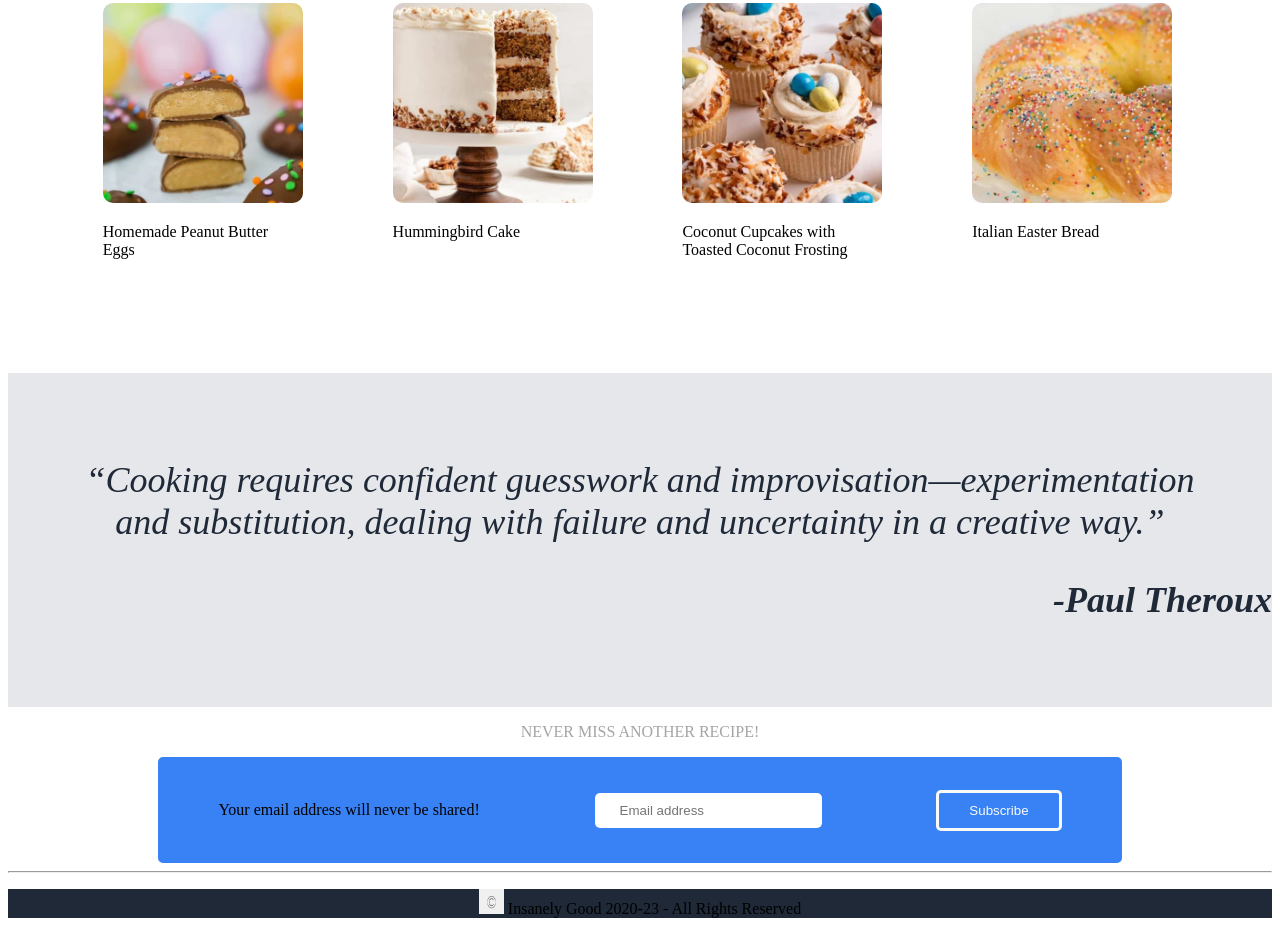
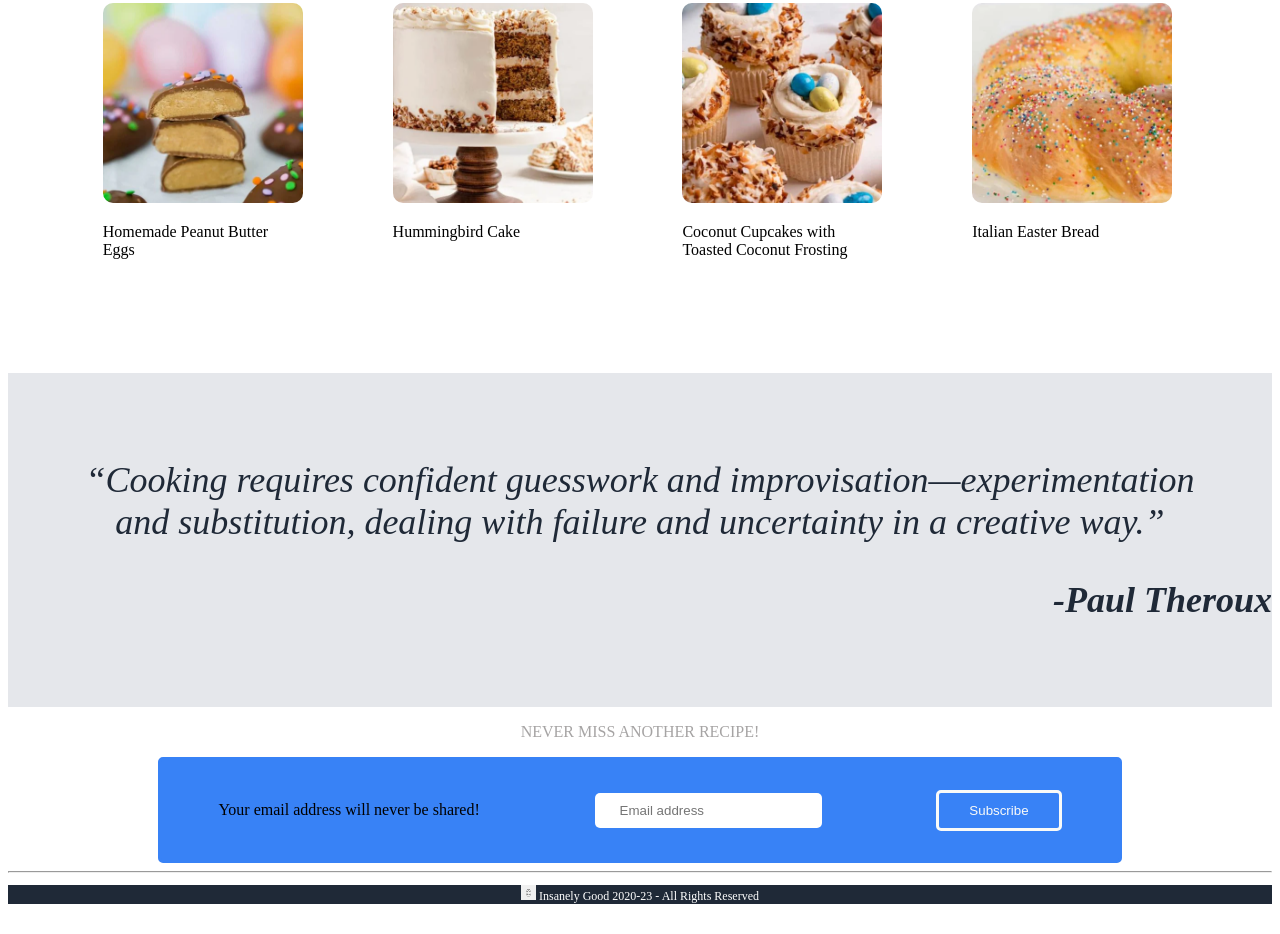
Before and after one commit to Swatz24/ProjectLandingPage, a plain HTML site: page index.html in a window 1280 px wide. Shown: the part 539-1473 px from the top of the page. Drawn offline with Linux system fonts and the light colour scheme.

Commit message:
Changed footer color

```diff
--- a/index.html
+++ b/index.html
@@ -85,7 +85,7 @@
   <footer>
 
     <p>
-    <img src="copyright.png" alt="Copyright Logo" height="25px" width="25px">
+      <img src="copyright.png" alt="Copyright Logo" height="15px" width="15px">
     Insanely Good 2020-23 - All Rights Reserved</p>
   </footer>
 
--- a/section4.css
+++ b/section4.css
@@ -31,3 +31,8 @@ footer{
   background-color: #1F2937;
    text-align: center;
 }
+footer p{
+  color: white;
+  font-size: 12px;
+  text-align: center;
+}
```
